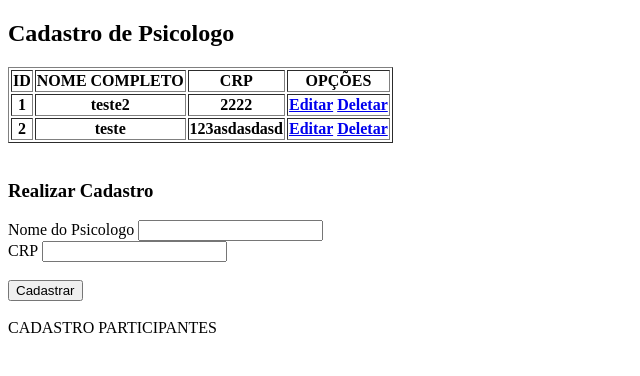
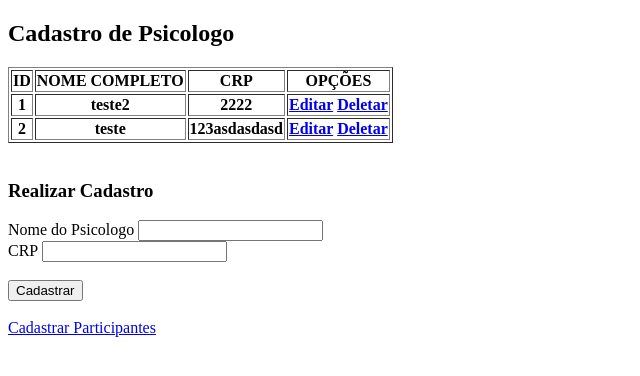
Before and after one commit to vvenante3/ProjetoTCC_CRUD, a Django app: page /grupos/home_psicologo in a window 1280 px wide. Shown: the top 376 px of the page, without its empty margins (0-640 px from the left). Run offline with Django 5.2, Linux system fonts and the light colour scheme; data comes from the database, SQL or seed files in the repository; lists and menus that the app fills with data are empty.

Commit message:
finalização pág. Psicologo

```diff
--- a/grupos/templates/index.html
+++ b/grupos/templates/index.html
@@ -11,7 +11,9 @@
 
                 <!--  AMOSTRA DE DADOS -->
     <h2>Cadastro de Participantes</h2>
-                                                            <!-- BARRA DE PESQUISA -->
+    <div>
+        DESENVOLVER BARRA DE PESQUISA AQUI
+    </div>
     <div class="tabela-policiais">                          <!-- ADD CSS -->
         <table border="1">
             <tr>
--- a/grupos/templates/index_psicologo.html
+++ b/grupos/templates/index_psicologo.html
@@ -49,7 +49,7 @@
     </div>
     <br>
     <div>
-        CADASTRO PARTICIPANTES
+        <a href=" /grupos ">Cadastrar Participantes</a>
     </div>
 
 </body>
```
